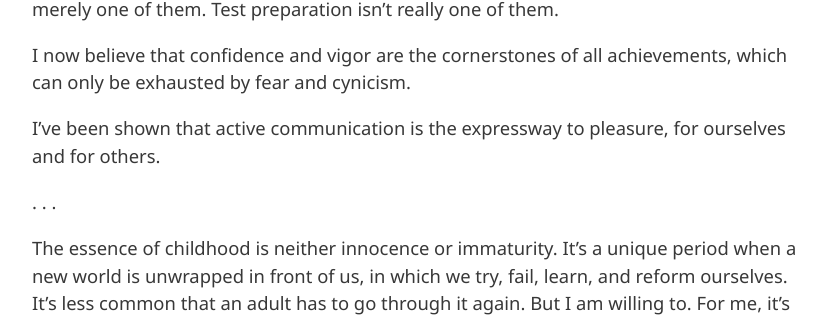
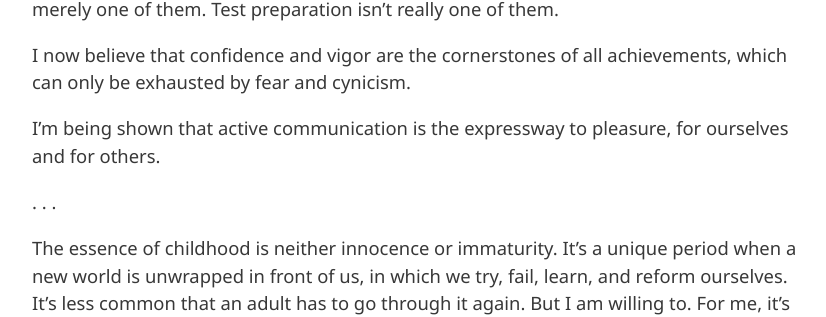
Before and after one commit to laskaux/laskaux.github.io, a Jekyll site: the page built from _posts/2018-11-18-a-second-childhood.md, in a window 1280 px wide. Shown: the part 1103-1420 px from the top of the page, without its empty margins (224-1050 px from the left). Built offline with Jekyll 4.4.1, drawn with Linux system fonts in a browser that asks for light colours; nearby versions of some CDN libraries.

Commit message:
I'm being shown

```diff
--- a/_posts/2018-11-18-a-second-childhood.md
+++ b/_posts/2018-11-18-a-second-childhood.md
@@ -28,7 +28,7 @@ I’ve realized that there are more dimensions in one’s education. Science & E
 
 I now believe that confidence and vigor are the cornerstones of all achievements, which can only be exhausted by fear and cynicism.
 
-I’ve been shown that active communication is the expressway to pleasure, for ourselves and for others.
+I’m being shown that active communication is the expressway to pleasure, for ourselves and for others.
 
 . . .
 
```
